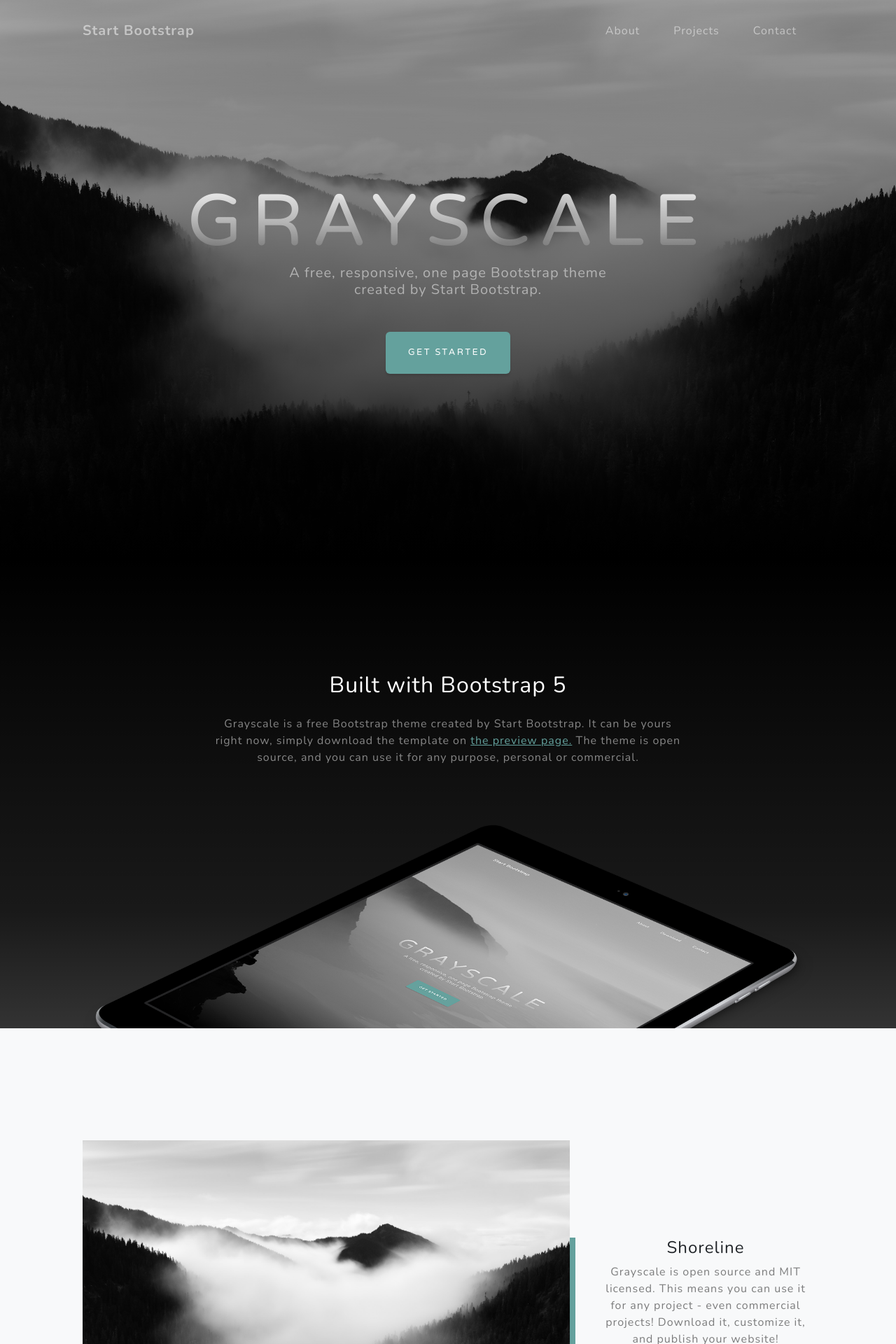
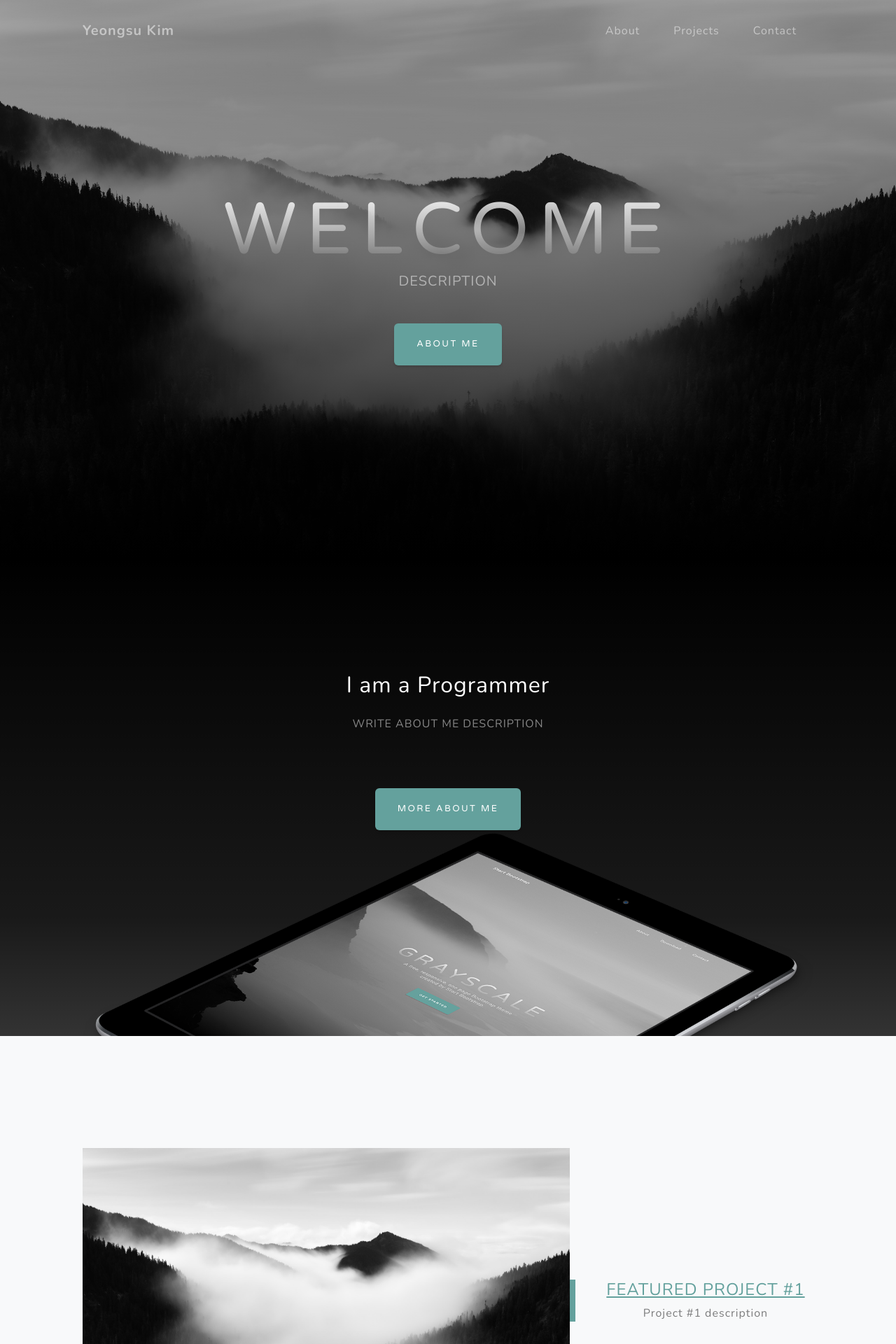
Before and after one commit to YeongsuKimm/portfolio, a Flask app: page / in a window 1280 px wide. Shown: the top 1920 px of the page at 70% size. Run offline with Flask 3, Linux system fonts and the light colour scheme; some libraries are stand-ins or nearby versions.

Commit message:
idk this is gonna be fun

```diff
--- a/app.py
+++ b/app.py
@@ -7,5 +7,36 @@ def index():
     if request.method == "GET":
         return render_template('index.html')
 
+@app.route("/about", methods=["GET"])
+def about():
+    if request.method == "GET":
+        return render_template('about.html')
+
+@app.route("/projects", methods=["GET"])
+def projects():
+    if request.method == "GET":
+        return render_template('projects.html')
+
+projects = {
+    "1": {
+        "title": "--",
+        "description": "__",
+        "ghlink": "--"
+    },
+    "2": {
+            "title": "--",
+            "description": "__",
+            "ghlink": "--"
+    }
+}
+
+@app.route("/project/<id>", methods=["GET"])
+def project(id):
+    if request.method == "GET":
+        if id in projects:
+            return render_template("project.html", project=projects[id])
+        else:
+            return "Project not found", 404
+
 if __name__ == '__main__':
     app.run(debug=True)
--- a/static/js/scripts.js
+++ b/static/js/scripts.js
@@ -8,7 +8,7 @@
 //
 
 window.addEventListener('DOMContentLoaded', event => {
-
+    window.scrollTo(0, 0);
     // Navbar shrink function
     var navbarShrink = function () {
         const navbarCollapsible = document.body.querySelector('#mainNav');
@@ -20,7 +20,6 @@ window.addEventListener('DOMContentLoaded', event => {
         } else {
             navbarCollapsible.classList.add('navbar-shrink')
         }
-
     };
 
     // Shrink the navbar
--- a/templates/index.html
+++ b/templates/index.html
@@ -5,8 +5,8 @@
         <meta name="viewport" content="width=device-width, initial-scale=1, shrink-to-fit=no" />
         <meta name="description" content="" />
         <meta name="author" content="" />
-        <title>Grayscale - Start Bootstrap Theme</title>
-        <link rel="icon" type="image/x-icon" href="assets/favicon.ico" />
+        <title>Yeongsu Kim</title>
+        <link rel="icon" type="image/x-icon" href="static/assets/favicon.ico" />
         <!-- Font Awesome icons (free version)-->
         <script src="https://use.fontawesome.com/releases/v6.3.0/js/all.js" crossorigin="anonymous"></script>
         <!-- Google fonts-->
@@ -19,7 +19,7 @@
         <!-- Navigation-->
         <nav class="navbar navbar-expand-lg navbar-light fixed-top" id="mainNav">
             <div class="container px-4 px-lg-5">
-                <a class="navbar-brand" href="#page-top">Start Bootstrap</a>
+                <a class="navbar-brand" href="#page-top">Yeongsu Kim</a>
                 <button class="navbar-toggler navbar-toggler-right" type="button" data-bs-toggle="collapse" data-bs-target="#navbarResponsive" aria-controls="navbarResponsive" aria-expanded="false" aria-label="Toggle navigation">
                     Menu
                     <i class="fas fa-bars"></i>
@@ -27,7 +27,7 @@
                 <div class="collapse navbar-collapse" id="navbarResponsive">
                     <ul class="navbar-nav ms-auto">
                         <li class="nav-item"><a class="nav-link" href="#about">About</a></li>
-                        <li class="nav-item"><a class="nav-link" href="#projects">Projects</a></li>
+                        <li class="nav-item"><a class="nav-link" href="#projects">Projects</a></li> <!--Create a side tab to select from a larger list-->
                         <li class="nav-item"><a class="nav-link" href="#signup">Contact</a></li>
                     </ul>
                 </div>
@@ -38,9 +38,9 @@
             <div class="container px-4 px-lg-5 d-flex h-100 align-items-center justify-content-center">
                 <div class="d-flex justify-content-center">
                     <div class="text-center">
-                        <h1 class="mx-auto my-0 text-uppercase">Grayscale</h1>
-                        <h2 class="text-white-50 mx-auto mt-2 mb-5">A free, responsive, one page Bootstrap theme created by Start Bootstrap.</h2>
-                        <a class="btn btn-primary" href="#about">Get Started</a>
+                        <h1 class="mx-auto my-0 text-uppercase">Welcome</h1>
+                        <h2 class="text-white-50 mx-auto mt-2 mb-5">DESCRIPTION</h2>
+                        <a class="btn btn-primary" href="#about">About Me</a>
                     </div>
                 </div>
             </div>
@@ -50,15 +50,14 @@
             <div class="container px-4 px-lg-5">
                 <div class="row gx-4 gx-lg-5 justify-content-center">
                     <div class="col-lg-8">
-                        <h2 class="text-white mb-4">Built with Bootstrap 5</h2>
+                        <h2 class="text-white mb-4">I am a Programmer</h2>
                         <p class="text-white-50">
-                            Grayscale is a free Bootstrap theme created by Start Bootstrap. It can be yours right now, simply download the template on
-                            <a href="https://startbootstrap.com/theme/grayscale/">the preview page.</a>
-                            The theme is open source, and you can use it for any purpose, personal or commercial.
+                            WRITE ABOUT ME DESCRIPTION
                         </p>
                     </div>
                 </div>
-                <img class="img-fluid" src="assets/img/ipad.png" alt="..." />
+                <a class="btn btn-primary" href="/about">More About Me</a>
+                <img class="img-fluid" src="static/assets/img/ipad.png" alt="..." /> <!--random picture of aesthetic-->
             </div>
         </section>
         <!-- Projects-->
@@ -66,23 +65,23 @@
             <div class="container px-4 px-lg-5">
                 <!-- Featured Project Row-->
                 <div class="row gx-0 mb-4 mb-lg-5 align-items-center">
-                    <div class="col-xl-8 col-lg-7"><img class="img-fluid mb-3 mb-lg-0" src="assets/img/bg-masthead.jpg" alt="..." /></div>
+                    <div class="col-xl-8 col-lg-7"><img class="img-fluid mb-3 mb-lg-0" src="static/assets/img/bg-masthead.jpg" alt="..." /></div>
                     <div class="col-xl-4 col-lg-5">
                         <div class="featured-text text-center text-lg-left">
-                            <h4>Shoreline</h4>
-                            <p class="text-black-50 mb-0">Grayscale is open source and MIT licensed. This means you can use it for any project - even commercial projects! Download it, customize it, and publish your website!</p>
+                            <h4><a href="/project/1">FEATURED PROJECT #1</a></h4>
+                            <p class="text-black-50 mb-0">Project #1 description</p>
                         </div>
                     </div>
                 </div>
                 <!-- Project One Row-->
                 <div class="row gx-0 mb-5 mb-lg-0 justify-content-center">
-                    <div class="col-lg-6"><img class="img-fluid" src="assets/img/demo-image-01.jpg" alt="..." /></div>
+                    <div class="col-lg-6"><img class="img-fluid" src="static/assets/img/demo-image-01.jpg" alt="..." /></div>
                     <div class="col-lg-6">
                         <div class="bg-black text-center h-100 project">
                             <div class="d-flex h-100">
                                 <div class="project-text w-100 my-auto text-center text-lg-left">
-                                    <h4 class="text-white">Misty</h4>
-                                    <p class="mb-0 text-white-50">An example of where you can put an image of a project, or anything else, along with a description.</p>
+                                    <h4 class="text-white">PROJECT #2</h4>
+                                    <p class="mb-0 text-white-50">Project #2 description</p>
                                 </div>
                             </div>
                         </div>
@@ -90,19 +89,24 @@
                 </div>
                 <!-- Project Two Row-->
                 <div class="row gx-0 justify-content-center">
-                    <div class="col-lg-6"><img class="img-fluid" src="assets/img/demo-image-02.jpg" alt="..." /></div>
+                    <div class="col-lg-6"><img class="img-fluid" src="static/assets/img/demo-image-02.jpg" alt="..." /></div>
                     <div class="col-lg-6 order-lg-first">
                         <div class="bg-black text-center h-100 project">
                             <div class="d-flex h-100">
                                 <div class="project-text w-100 my-auto text-center text-lg-right">
-                                    <h4 class="text-white">Mountains</h4>
-                                    <p class="mb-0 text-white-50">Another example of a project with its respective description. These sections work well responsively as well!</p>
+                                    <h4 class="text-white">PROJECT #3</h4>
+                                    <p class="mb-0 text-white-50">Project #3 description</p>
                                 </div>
                             </div>
                         </div>
                     </div>
                 </div>
             </div>
+            <section class="about-section text-center" id="about">
+                <div class="container px-4 px-lg-5">
+                    <a class="btn btn-primary" href="/projects">View All Projects</a>
+                </div>
+            </section>
         </section>
         <!-- Signup-->
         <section class="signup-section" id="signup">
@@ -110,7 +114,7 @@
                 <div class="row gx-4 gx-lg-5">
                     <div class="col-md-10 col-lg-8 mx-auto text-center">
                         <i class="far fa-paper-plane fa-2x mb-2 text-white"></i>
-                        <h2 class="text-white mb-5">Subscribe to receive updates!</h2>
+                        <h2 class="text-white mb-5">Email me questions!</h2>
                         <!-- * * * * * * * * * * * * * * *-->
                         <!-- * * SB Forms Contact Form * *-->
                         <!-- * * * * * * * * * * * * * * *-->
@@ -168,7 +172,7 @@
                                 <i class="fas fa-envelope text-primary mb-2"></i>
                                 <h4 class="text-uppercase m-0">Email</h4>
                                 <hr class="my-4 mx-auto" />
-                                <div class="small text-black-50"><a href="#!">hello@yourdomain.com</a></div>
+                                <div class="small text-black-50"><a href="#!">yeongsuk505@gmail.com</a></div>
                             </div>
                         </div>
                     </div>
```
Also changed, not shown: templates/about.html (added, +11 -0 lines), templates/project.html (added, +13 -0 lines), templates/projects.html (added, +11 -0 lines).
